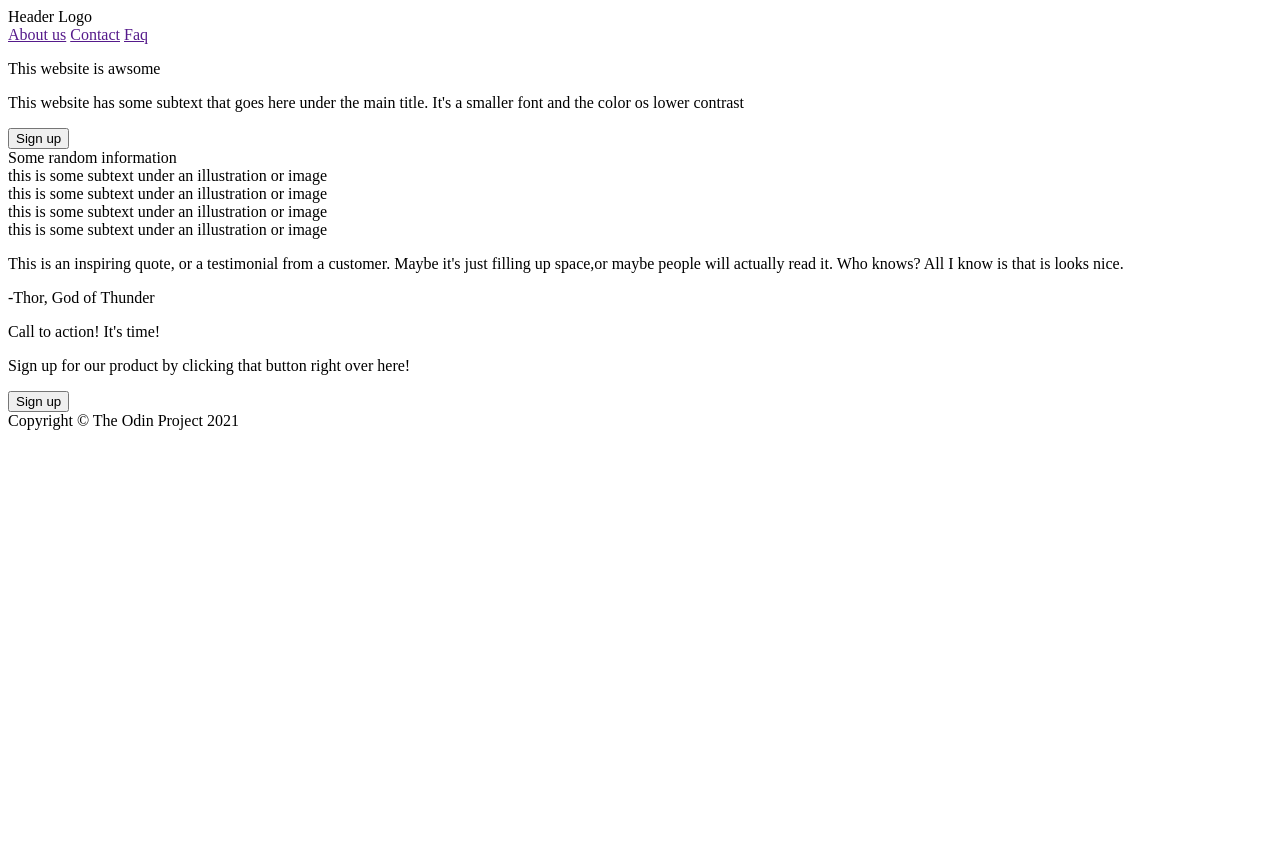
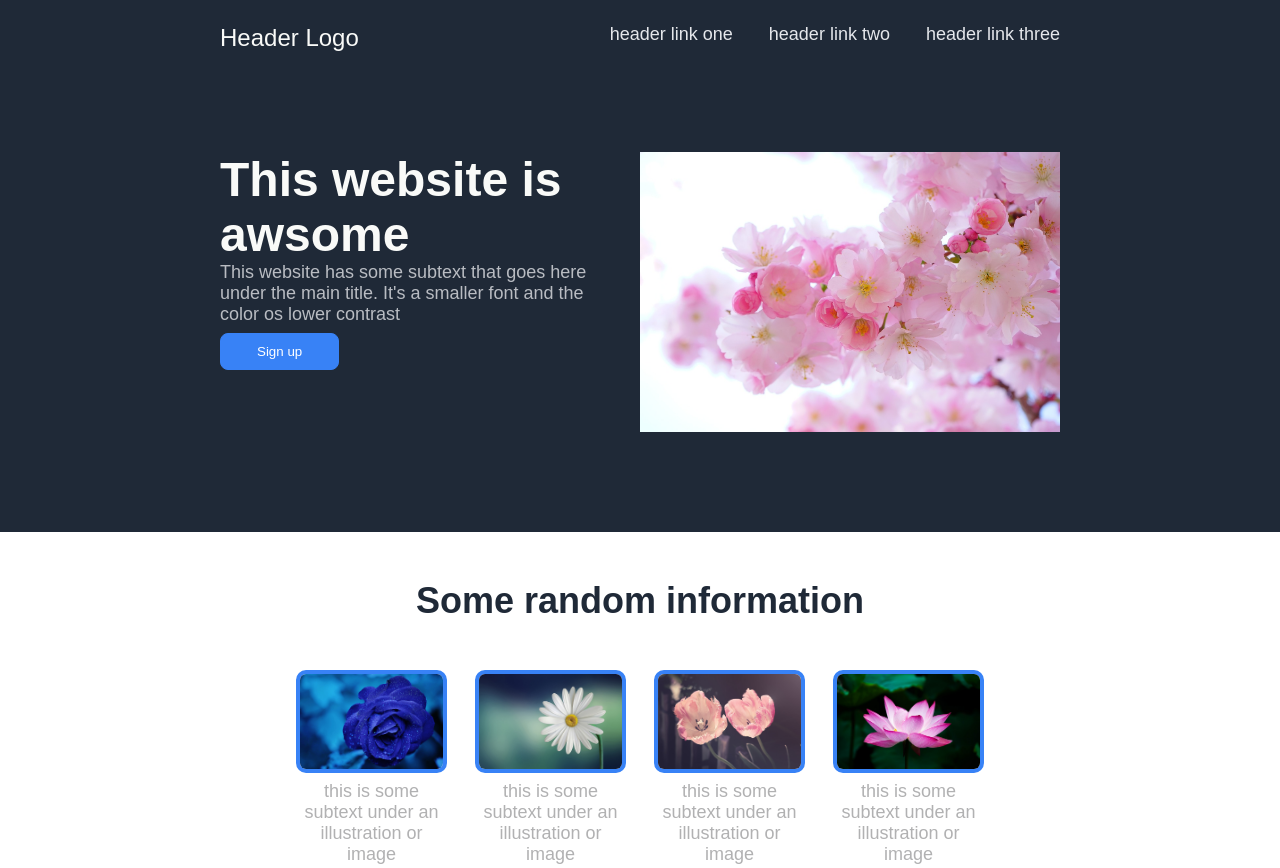
Before and after one commit to valaczkailona/odin-landing-page, a plain HTML site: page index.html in a window 1280 px wide. Shown: the top 868 px of the page. Before the commit the page ends 800 px from the top, so only its background shows below. Drawn offline with Linux system fonts and the light colour scheme.

Commit message:
I created the css of two part and add some photos

```diff
--- a/index.html
+++ b/index.html
@@ -8,11 +8,11 @@
 <body>
     <div class="one">
         <div class="header">
-            <div class="header-logo">Header Logo</div>
+            <div class="logo">Header Logo</div>
             <div class="links">
-                <a href="">About us</a>
-                <a href="">Contact</a>
-                <a href="">Faq</a>
+                <a href="">header link one</a>
+                <a href="">header link two</a>
+                <a href="">header link three</a>
             </div>
         </div>
         <div class="hero">
@@ -21,29 +21,29 @@
                 <p class="hero-text">This website has some subtext that goes here under the main title. It's a smaller font and the color os lower contrast</p>
                 <button class="hero-button">Sign up</button>
             </div>
-            <div class="hero-image"></div>
+            <img class="hero-image" src="images/flower-hero.jpeg" alt="beautiful pink flowers">
+
         </div>
     </div>
     <div class="two">
         <div class="two-title">Some random information</div>
         <div class="cards">
             <div class="card">
-                <div class="illustration"></div>
+                <img class="illustration" src="images/rose.jpeg" alt="rose">
                 <div class="card-text">this is some subtext under an illustration or image</div>
             </div>
             <div class="card">
-                <div class="illustration"></div>
+                <img class="illustration" src="images/marguerite.jpeg" alt="margherit">
                 <div class="card-text">this is some subtext under an illustration or image</div>
             </div>
             <div class="card">
-                <div class="illustration"></div>
+                <img class="illustration" src="images/tulips.jpeg" alt="tulips">
                 <div class="card-text">this is some subtext under an illustration or image</div>
             </div>
             <div class="card">
-                <div class="illustration"></div>
+                <img class="illustration" src="images/lotus.jpeg" alt="lotus">
                 <div class="card-text">this is some subtext under an illustration or image</div>
             </div>
-
         </div>
     </div>
 
--- a/style.css
+++ b/style.css
@@ -0,0 +1,114 @@
+body {
+    font-family: Arial;
+    display: flex;
+    flex-direction: column;
+    margin: 0px;
+}
+.one,
+.footer {
+    background-color: #1F2937;
+}
+
+.one {
+    padding-left: 220px;
+    padding-right: 220px;
+    padding-bottom: 100px;
+
+}
+.header {
+    display: flex;
+    justify-content: space-between;
+    padding-top: 24px;
+}
+.header .links {
+    display: flex;
+    gap: 36px;
+}
+.logo {
+    font-size: 24px;
+    color: #f9faf8;
+}
+.links a {
+    color: #e5e7eb;
+    font-size: 18px;
+    text-decoration: none;
+}
+.hero {
+    display: flex;
+    justify-content: center;
+    margin-top: 100px;
+    flex: 1;
+
+}
+.hero-image {
+    max-width: 50%;
+    flex: 1 1 auto;
+}
+
+.description {
+    display: flex;
+    flex-direction: column;
+    flex: 1;
+    padding-right: 36px;
+}
+.hero-title {
+    font-size: 48px;
+    font-weight: bolder;
+    color: #f9faf8;
+    margin: 0px;
+}
+.hero-text {
+    color: #e5e7ebc6;
+    font-size: 18px;
+    margin: 0px;
+}
+.hero-button {
+    color: white;
+    background-color: #3882F6;
+    padding: 10px 36px;
+    margin-top: 8px;
+    border-radius: 8px;
+    border: #3882F6 solid 1px;
+    align-self: flex-start;
+}
+
+.two {
+    display: flex;
+    flex-direction: column;
+    padding-left: 300px;
+    padding-right: 300px;
+    padding-bottom: 100px;
+}
+.two-title {
+    text-align: center;
+    font-size: 36px;
+    font-weight: bolder;
+    color: #1F2937;
+    margin: 48px auto;
+}
+
+.cards {
+    display: flex;
+    justify-content: center;
+    gap: 36px;
+}
+
+.card {
+    display: flex;
+    flex-direction: column;
+    justify-content: center;
+    align-items: center;
+
+}
+.illustration {
+    max-width: 100%;
+    flex: 1 1 auto;
+    border: solid 4px #3882F6;
+    border-radius: 10px;
+}
+.card-text {
+    font-size: 18px;
+    color: #b1b1b2;
+    padding-top: 8px;
+    text-align: center;
+}
```
Also changed, not shown: images/lotus.jpeg (added), images/marguerite.jpeg (added), images/rose.jpeg (added), images/tulips.jpeg (added), 1 other file.
